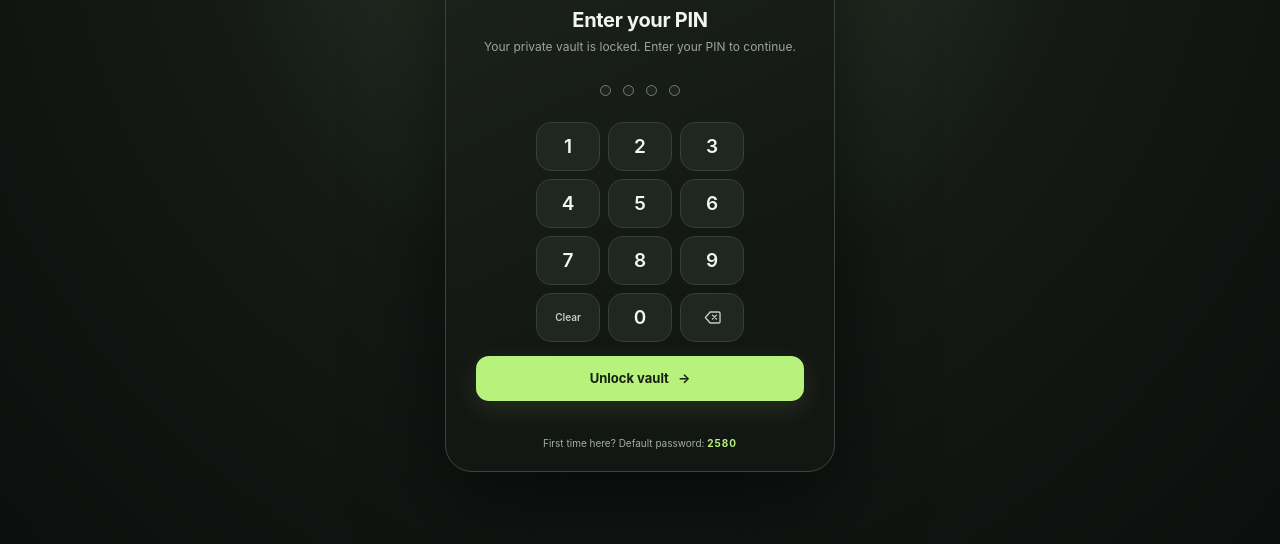
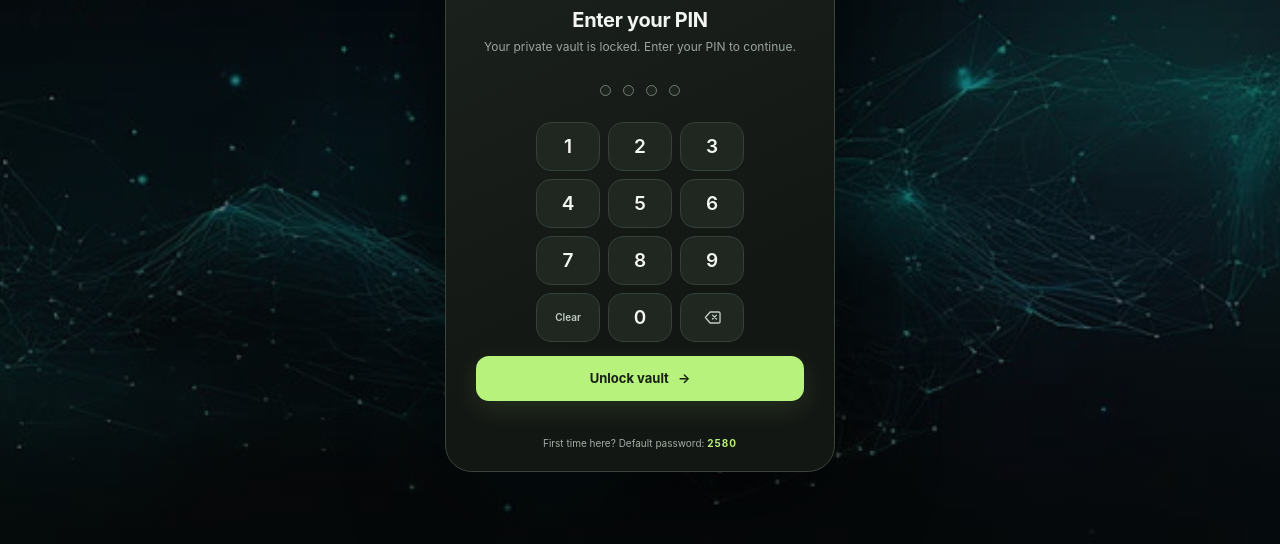
Before and after one commit to nclsolutions/lakshan-creations-vault, a plain HTML site: page index.html in a window 1280 px wide. Shown: the part 256-800 px from the top of the page. Drawn offline with Linux system fonts and the light colour scheme.

Commit message:
Add technology background to vault website
Co-authored-by: Copilot <223556219+Copilot@users.noreply.github.com>

```diff
--- a/index.html
+++ b/index.html
@@ -25,7 +25,11 @@
       min-width: 320px;
       min-height: 100vh;
       margin: 0;
-      background: radial-gradient(ellipse at 50% -20%, #28382a 0, var(--bg) 45%);
+      background-color: var(--bg);
+      background-image: linear-gradient(rgba(7, 11, 12, .55), rgba(8, 11, 10, .67)), url("tech-background.jpg");
+      background-position: center;
+      background-size: cover;
+      background-attachment: fixed;
       color: var(--text);
     }
     button, input { font: inherit; }
@@ -130,7 +134,7 @@
     .primary-button { min-height: 42px; padding: 0 15px; font-size: 12px; }
     .footnote { margin-top: 16px; color: #849087; font-size: 11px; line-height: 1.55; }
     .hidden { display: none !important; }
-    .login-screen { display: grid; min-height: 100svh; place-items: center; padding: 24px 18px; background: radial-gradient(ellipse at 50% 12%, #314431 0, #151a16 48%, #0c0f0d 100%); }
+    .login-screen { display: grid; min-height: 100svh; place-items: center; padding: 24px 18px; background: linear-gradient(rgba(7, 11, 12, .43), rgba(8, 11, 10, .62)), url("tech-background.jpg") center / cover no-repeat; }
     .login-card { width: min(100%, 390px); padding: 26px 30px 22px; border: 1px solid #39443b; border-radius: 27px; background: linear-gradient(155deg, #1d241e, #131714 72%); box-shadow: 0 28px 90px #0009, inset 0 1px #ffffff0a; text-align: center; }
     .login-logo { width: 158px; margin: 0 auto 8px; }
     .login-logo img { display: block; width: 100%; height: auto; }
```
Also changed, not shown: tech-background.jpg (added).
